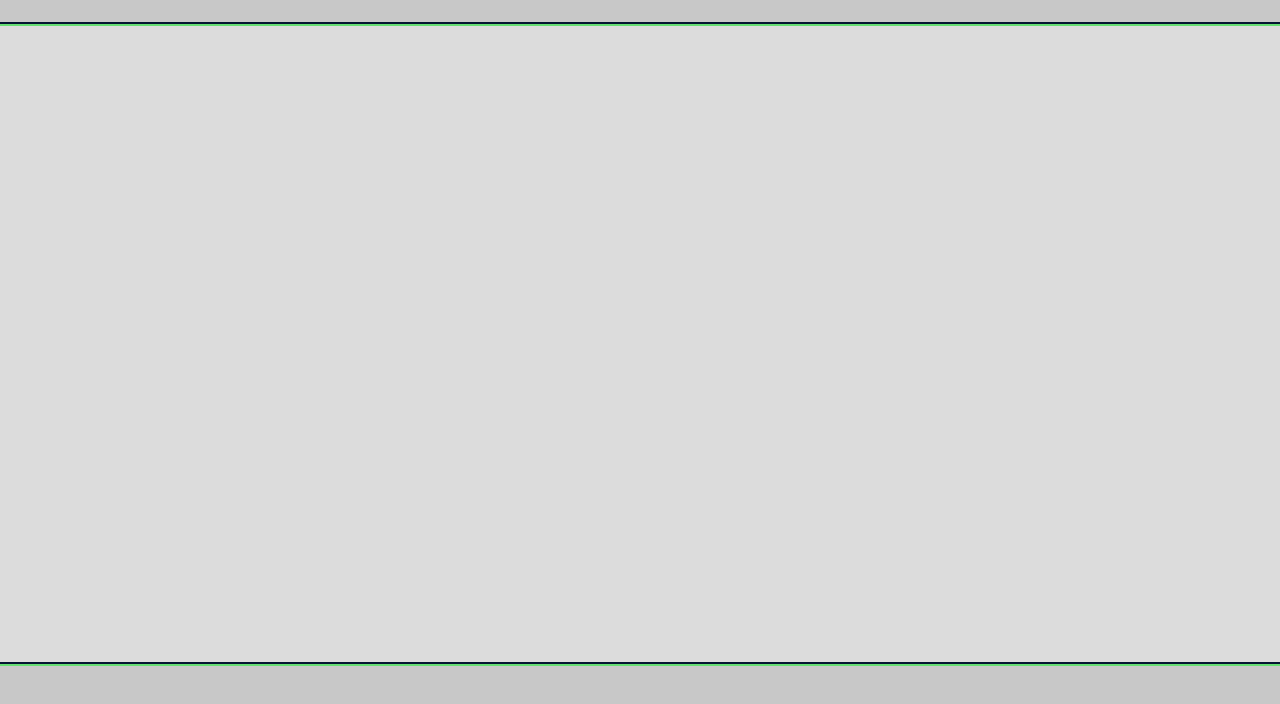
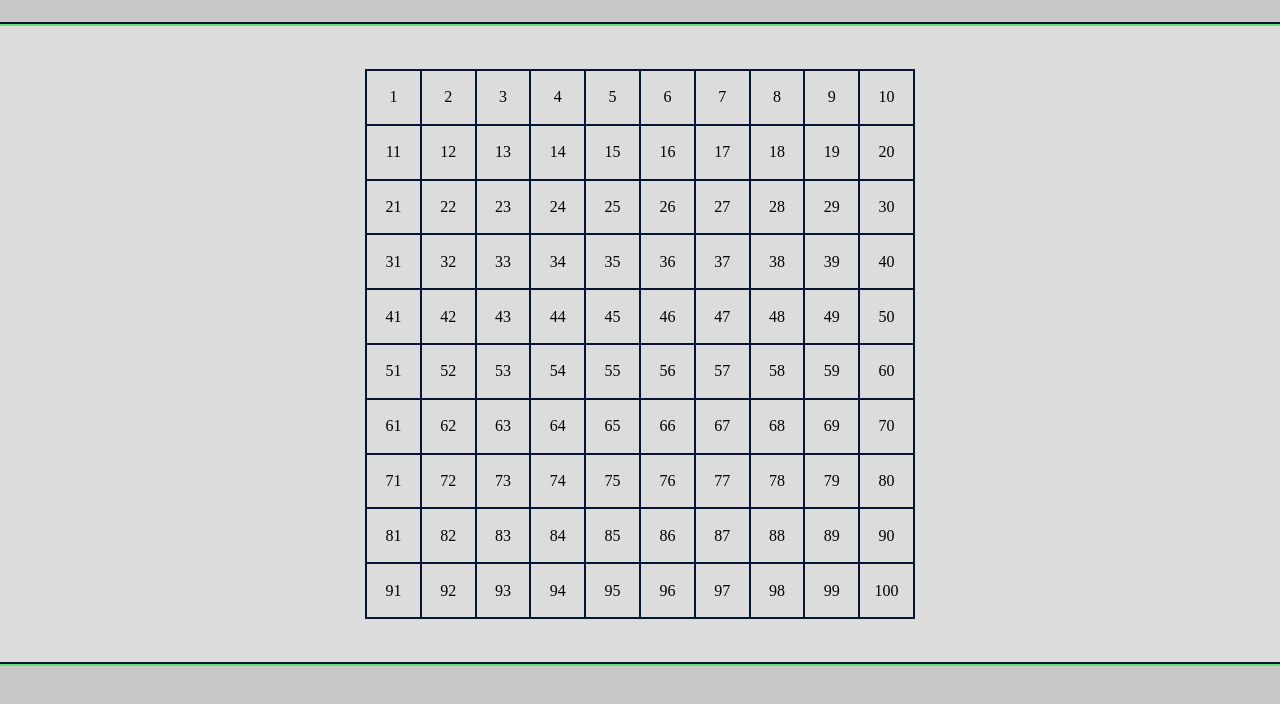
Before and after one commit to andrearicciotti/js-campominato-grid, a plain HTML site: page index.html in a window 1280 px wide. Both pictures are taken after a click on the button "Play". Shown: the part 56-760 px from the top of the page. Drawn offline with Linux system fonts and the light colour scheme.

Commit message:
add: cell generator function

```diff
--- a/css/style.css
+++ b/css/style.css
@@ -33,7 +33,9 @@ img {
 
 
 /* UTILITIES */
-
+.d-none {
+    display: none;
+}
 
 
 
@@ -75,6 +77,7 @@ img {
     height: 550px;
     display: flex;
     flex-wrap: wrap;
+    border: 1px solid var(--secondary-col);
 }
 
 .cell {
--- a/index.html
+++ b/index.html
@@ -24,7 +24,7 @@
         <main class="main">
 
             <div class="wrapper">
-                <div class="grid">
+                <!-- <div class="grid"> -->
                     <!-- <div class="cell"></div>
                     <div class="cell"></div>
                     <div class="cell"></div>
@@ -125,7 +125,7 @@
                     <div class="cell"></div>
                     <div class="cell"></div>
                     <div class="cell"></div> -->
-                </div>
+                <!-- </div> -->
             </div>
 
         </main>
--- a/js/script.js
+++ b/js/script.js
@@ -0,0 +1,41 @@
+// PROGRAM LOGIC
+const main = document.querySelector('.wrapper');
+// const grid = document.createElement('div');
+// grid.classList.add('grid');
+// grid.classList.add('d-none');
+grid = genCells(100);
+// main.append(grid);
+
+const play = document.querySelector('.btn-play');
+play.addEventListener ("click", function() {
+    main.append(grid);
+})
+
+
+
+
+
+
+
+// FUNCTIONS
+/**
+ * Generate a grid with X numbers of cells, cell and grid are html div with specified classes.
+ * @param {number} cellNumber
+ * @returns {any} grid html element
+ */
+function genCells(cellNumber) {
+
+    const grid = document.createElement('div');
+    grid.classList.add('grid');
+
+    let cell = "";
+    for (i = 1; i <= cellNumber; i++) {
+        const curCell = i;
+        cell = document.createElement('div');
+        cell.classList.add('cell');
+        cell.textContent = curCell;
+        grid.append(cell);
+    }
+
+    return grid;
+}
```
